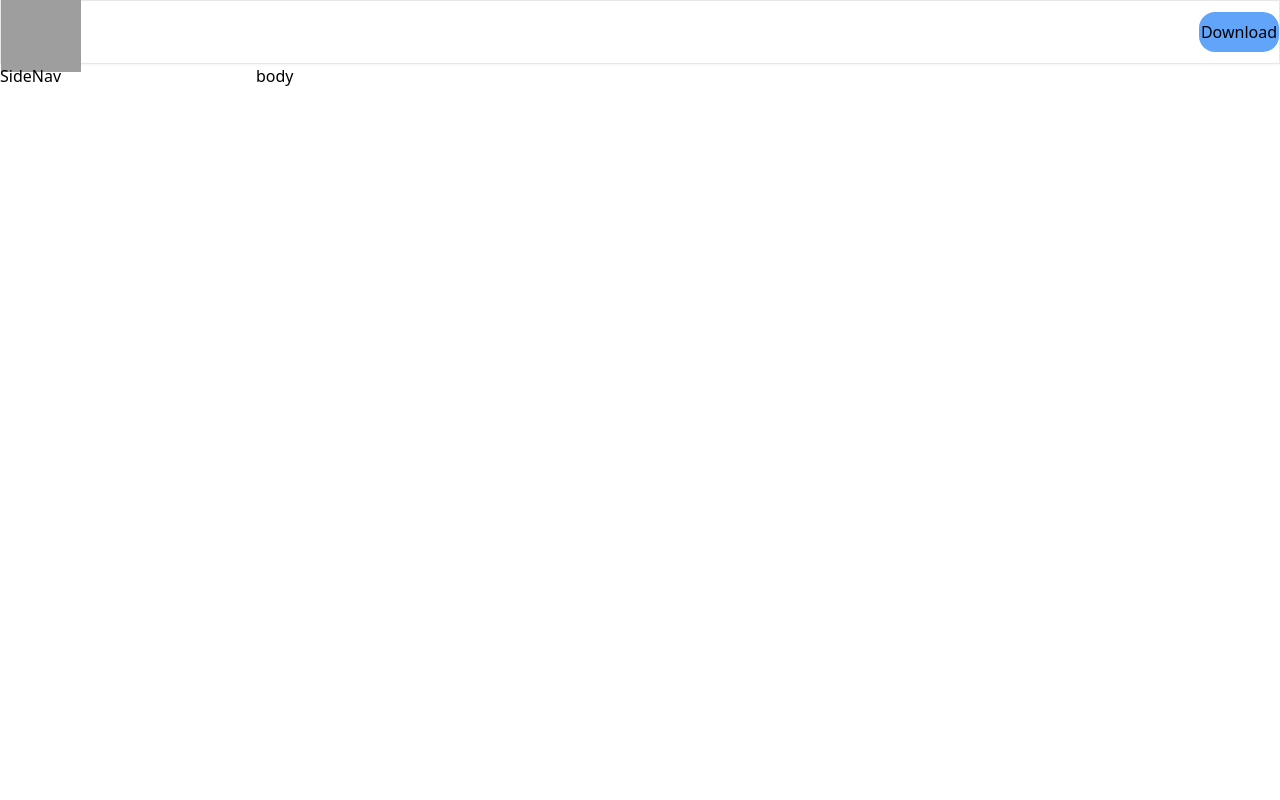
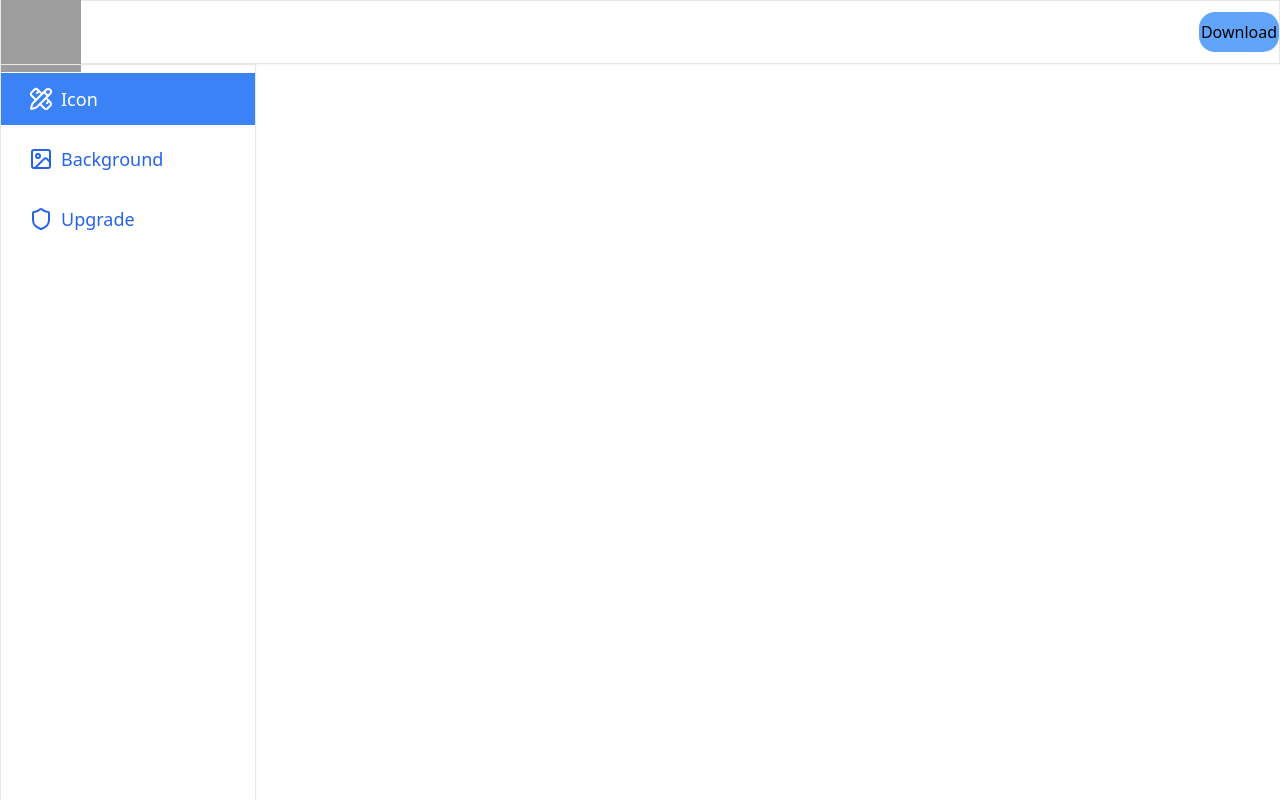
Before and after one commit to Priyanshu-ai902/Logolab.react-crafter, a React (Vite) app: page / in a window 1280 px wide. Built offline with nearby package versions, Linux system fonts and the light colour scheme; grey boxes are pictures that could not be loaded.

Commit message:
Side navbar created

```diff
--- a/src/App.jsx
+++ b/src/App.jsx
@@ -11,10 +11,18 @@ function App() {
     <>
       <Header />
       <div className='w-64 fixed'>
-        <SideNav />
+        <SideNav selectedIndex={(value) => console.log(value)} />
       </div>
-      <div className="ml-64">
-        body
+      <div className="ml-64 grid grid-cols-1 md:grid-cols-6">
+        <div className="">
+
+        </div>
+        <div className="">
+
+        </div>
+        <div className="">
+
+        </div>
       </div>
     </>
   )
--- a/src/components/SideNav.jsx
+++ b/src/components/SideNav.jsx
@@ -1,11 +1,45 @@
-import React from 'react'
+import { Image, PencilRuler, Shield } from 'lucide-react'
+import React, { useState } from 'react'
 
-function SideNav() {
-  return (
-    <div>
-      SideNav
-    </div>
-  )
+function SideNav({selectedIndex}) {
+
+    const menuList = [
+        {
+            id: 1,
+            name: 'Icon',
+            icon: PencilRuler
+        },
+        {
+            id: 2,
+            name: 'Background',
+            icon: Image
+        },
+        {
+            id: 3,
+            name: 'Upgrade',
+            icon: Shield
+        },
+    ]
+
+
+    const [activeIndex, setActiveIndex] = useState(0);
+    return (
+        <div className='border shadow-sm h-screen'>
+            <div >
+                {menuList.map((menu, index) => (
+                    <h2
+                        onClick={() => {
+                            setActiveIndex(index);
+                            selectedIndex(index)
+                        }}
+                        className={`p-3 text-lg px-7 text-blue-600 my-2  cursor-pointer flex items-center gap-2     hover:bg-blue-500 hover:text-white ${activeIndex == index && 'bg-blue-500 text-white'}`}
+                        key={index} >
+                        <menu.icon />
+                        {menu.name}</h2>
+                ))}
+            </div>
+        </div >
+    )
 }
 
 export default SideNav
```
